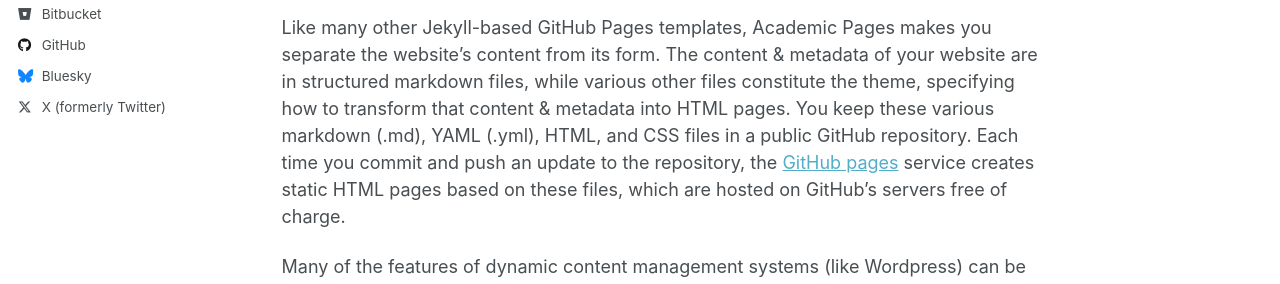
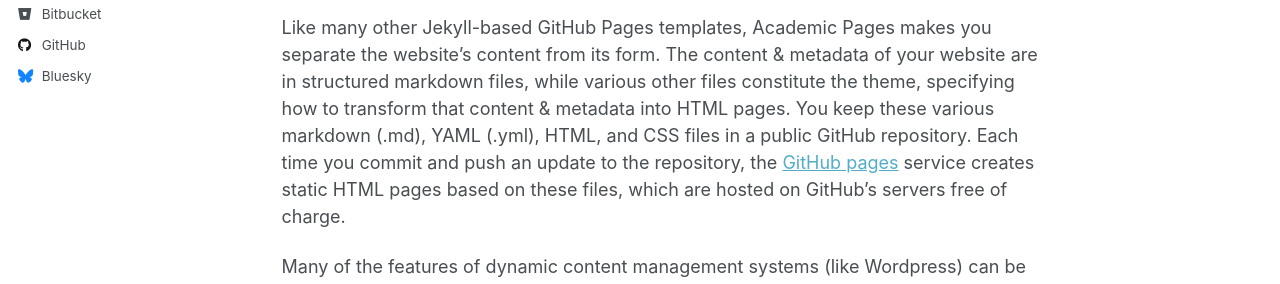
Before and after one commit to Sarath-Prem/Sarath-Prem.github.io, a Jekyll site: the page built from _pages/about.md, in a window 1280 px wide. Shown: the part 470-754 px from the top of the page. Built offline with Jekyll 4.4.1, drawn with Linux system fonts in a browser that asks for light colours; some web fonts are replaced.

Commit message:
Update _config.yml

```diff
--- a/_config.yml
+++ b/_config.yml
@@ -36,9 +36,9 @@ author:
   arxiv            : # URL - Update with the correct link to your profile
   googlescholar    : "https://scholar.google.com/citations?user=Px2_-xkAAAAJ&hl=en"
  # impactstory      : # URL
- # orcid            : "http://orcid.org/yourorcidurl"
+ # orcid            :
  # semantic         : # URL
- # pubmed           : "https://www.ncbi.nlm.nih.gov/pubmed/?term=john+snow"
+ # pubmed           :
  # researchgate     : # URL
  # scopus           : # URL
 
@@ -68,7 +68,7 @@ author:
   steam            : # Username
   telegram         : # URL
   tumblr           : # Username
-  twitter          : "twitter??" # Username for X / Twitter
+  twitter          : # Username for X / Twitter
   vine             : # Username
   weibo            : # Username
   wikipedia        : # Username
```
